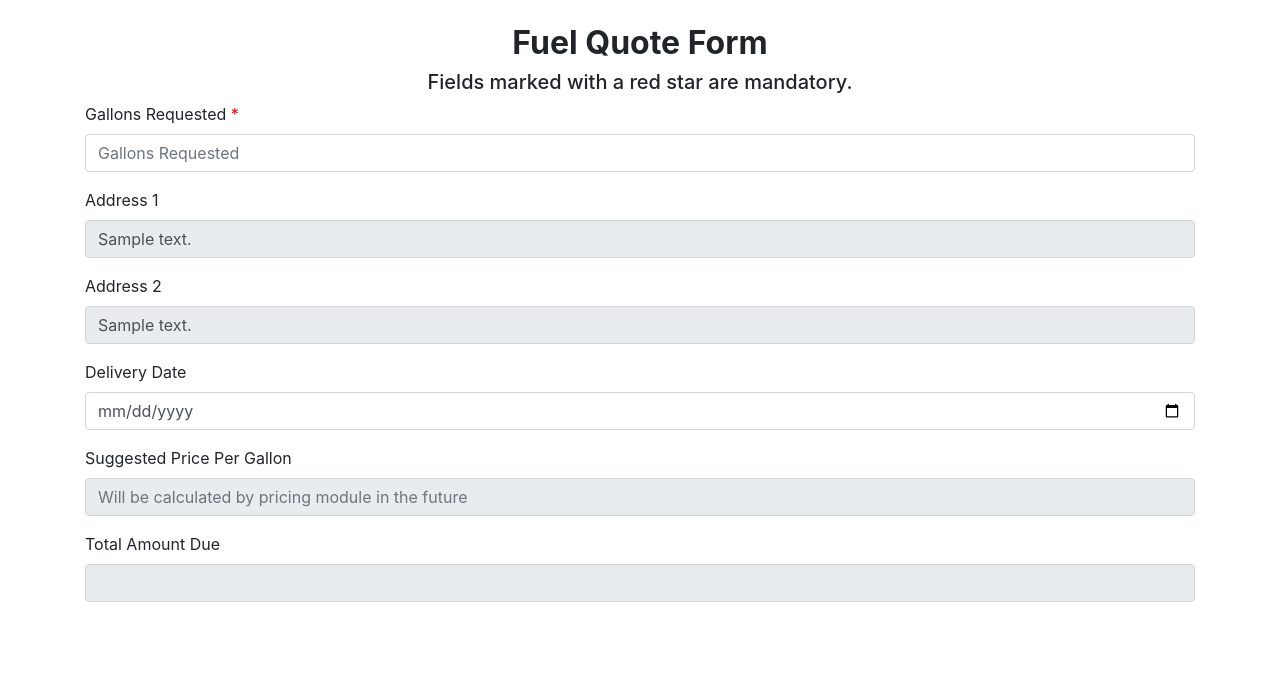
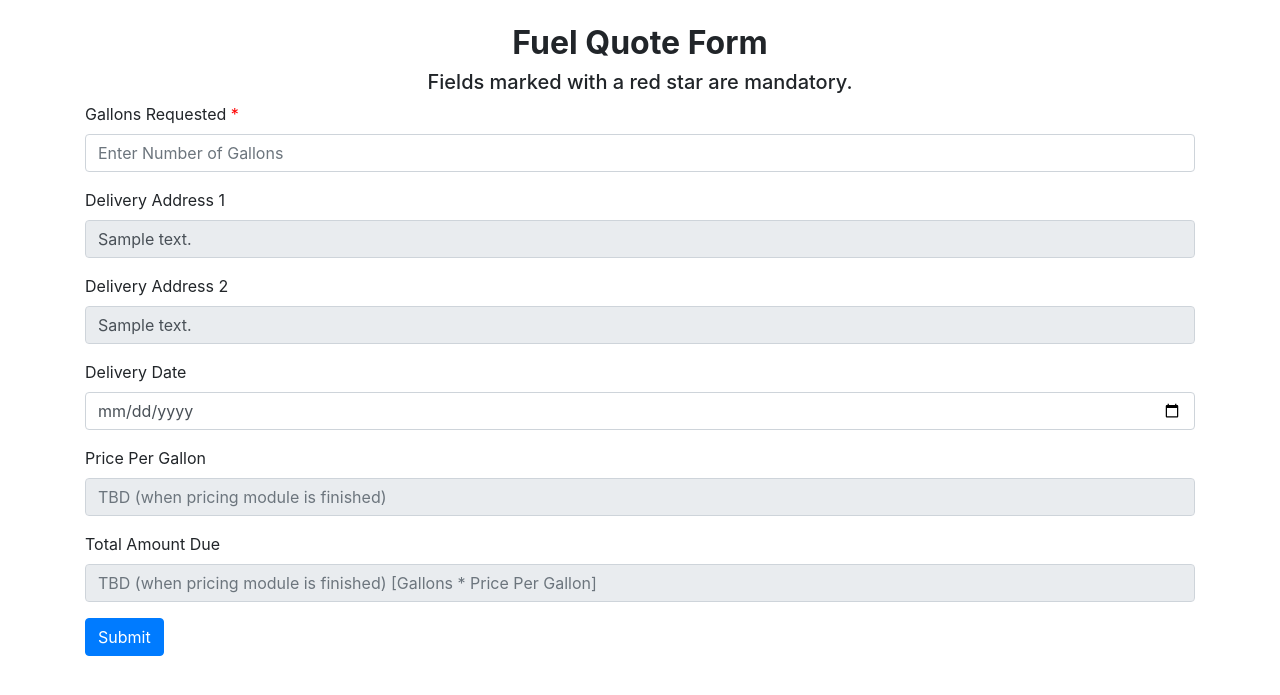
Before and after one commit to t-pham1/4353-G11-Assignment-2, a Flask app: template templates/quote.html in a window 1280 px wide. Shown: the part 56-751 px from the top of the page. Run offline with Flask 3, Linux system fonts and the light colour scheme; the template is opened without the code that fills it: most values are stand-ins (such as "Sample title", 1, 10 or a date in 2020).

Commit message:
Added quote and quote history

```diff
--- a/templates/quote.html
+++ b/templates/quote.html
@@ -1,4 +1,4 @@
-{% extends 'base.html' %} {% block title %}Profile{% endblock %} {% block
+{% extends 'base.html' %} {% block title %}Fuel Quote Form{% endblock %} {% block
     content %}
     </br>
     <h2 align="center"><strong>Fuel Quote Form</strong></h2>
@@ -8,37 +8,35 @@
         a red star are mandatory.
       </h5>
       <div class="form-group">
-        <label class="required-field" for="gallonsRequested">Gallons Requested</label>
+        <label class="required-field" for="gallons">Gallons Requested</label>
         <input
           type="number"
           class="form-control"
-          id="gallonsRequested"
-          name="gallonsRequested"
-          placeholder="Gallons Requested"
-          maxlength="50"
-          value="{{ gallonsRequested }}"
+          id="gallons"
+          name="gallons"
+          placeholder="Enter Number of Gallons"
           required
         />
       </div>
       <div class="form-group">
-        <label for="addressOne">Address 1</label>
+        <label for="addressOne">Delivery Address 1</label>
         <input
             type="text"
             class="form-control"
             id="addressOne"
             name="addressOne"
-            value="{{ user_addressOne }}"
+            value="{{ addressOne }}"
             readonly
         />
       </div>
       <div class="form-group">
-        <label for="addressTwo">Address 2</label>
+        <label for="addressTwo">Delivery Address 2</label>
         <input
             type="text"
             class="form-control"
             id="addressTwo"
             name="addressTwo"
-            value="{{ user_addressTwo }}"
+            value="{{ addressTwo }}"
             readonly
             />
       </div>
@@ -49,18 +47,16 @@
             class="form-control"
             id="deliveryDate"
             name="deliveryDate"
-            min="2023-09-21"
-            max="2050-01-01"
         />
       </div>
       <div class="form-group">
-        <label for="suggestedPricePerGallon">Suggested Price Per Gallon</label>
+        <label for="pricePerGallon">Price Per Gallon</label>
         <input
             type="number"
             class="form-control"
-            id="suggestedPricePerGallon"
-            name="suggestedPricePerGallon"
-            placeholder="Will be calculated by pricing module in the future"
+            id="pricePerGallon"
+            name="pricePerGallon"
+            placeholder="TBD (when pricing module is finished)"
             readonly
             />
       </div>
@@ -71,8 +67,10 @@
             class="form-control"
             id="totalAmountDue"
             name="totalAmountDue"
+            placeholder="TBD (when pricing module is finished) [Gallons * Price Per Gallon]"
             readonly
             />
       </div>
+      <button type="submit" class="btn btn-primary">Submit</button>
     </form>
     {% endblock %}
```
Also changed, not shown: templates/history.html (+31 -0 lines).
